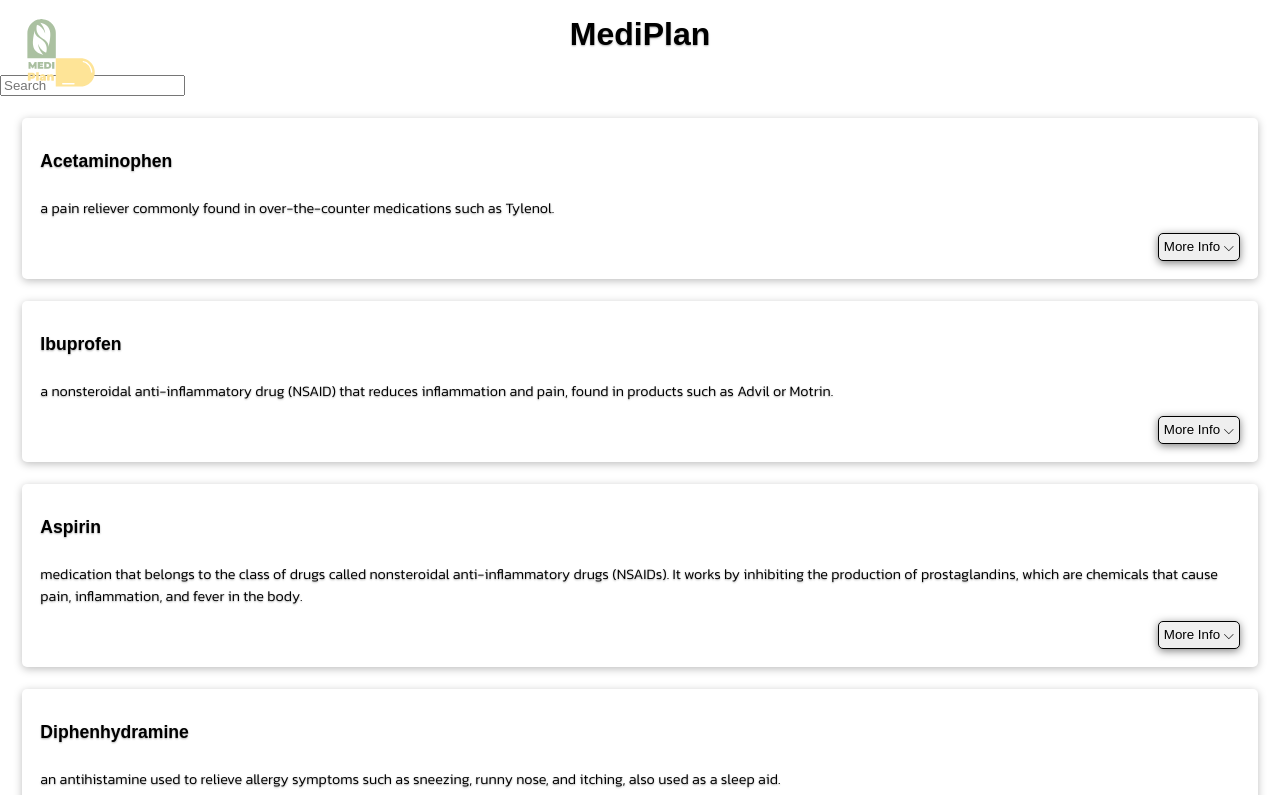
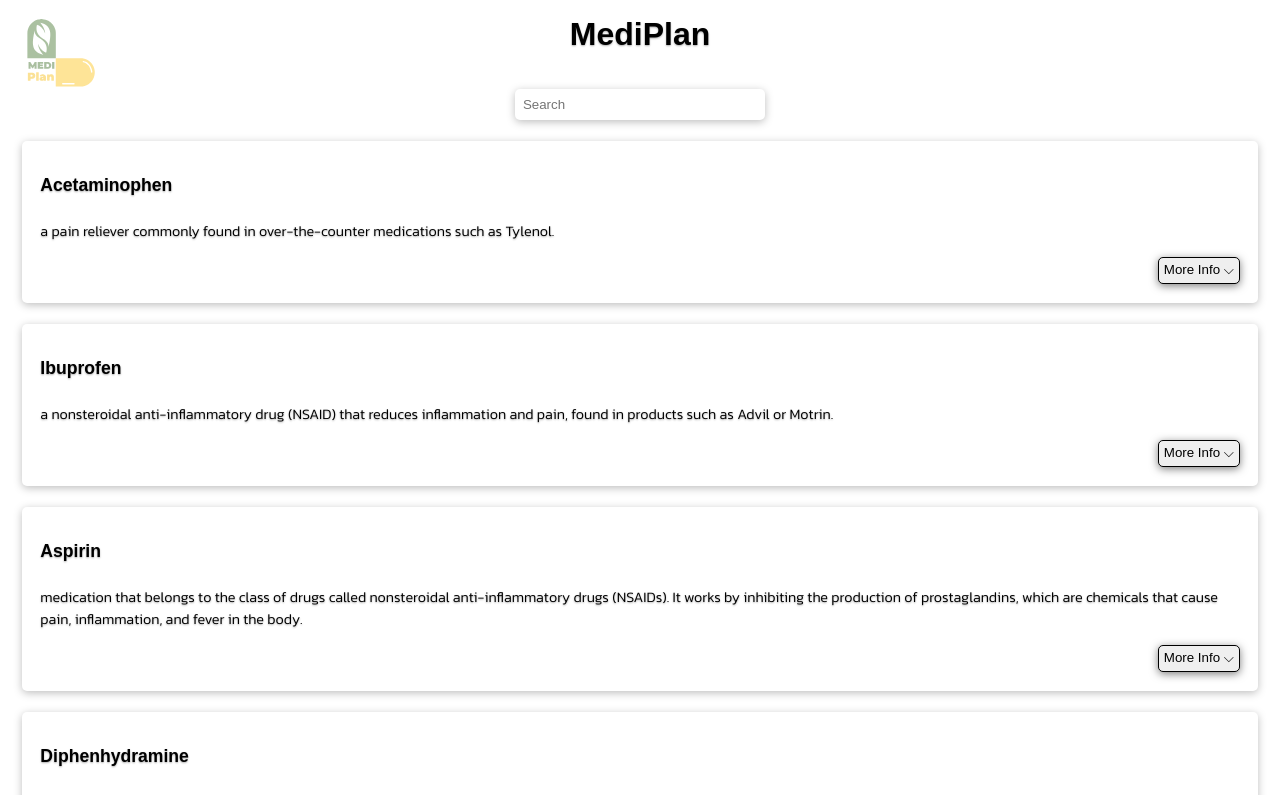
Before and after one commit to REFAEI91/capstone-project, a Next.js app: page / in a window 1280 px wide. Shown: the top 795 px of the page. Built offline with nearby package versions, Linux system fonts and the light colour scheme; a web font is replaced by a local one.

Commit message:
add styles

```diff
--- a/components/CardList.js
+++ b/components/CardList.js
@@ -7,7 +7,27 @@ const List = styled.ul`
   list-style: none;
   padding: 0;
 `;
+const SearchBar = styled.section`
+  margin: 1em;
+  display: flex;
+`;
+const Input = styled.input`
+  padding: 0.5rem;
+  border: none;
+  border-radius: 5px;
+  box-shadow: 0 2px 8px rgba(0, 0, 0, 0.26);
+  transition: width 0.3s ease-in-out;
+  width: 20%;
+  margin: 0 auto;
 
+  &:focus {
+    outline: none;
+    width: 100%;
+  }
+`;
+const Results = styled.p`
+  text-align: center;
+`;
 export default function CardList() {
   const [searchQuery, setSearchQuery] = useState("");
   const handleInputChange = (event) => {
@@ -22,13 +42,19 @@ export default function CardList() {
   console.log(filteredMedications);
   return (
     <>
-      <section>
-        <input type="text" placeholder="Search" onChange={handleInputChange} />
-      </section>
+      <SearchBar>
+        <Input type="text" placeholder="Search" onChange={handleInputChange} />
+      </SearchBar>
       <List>
         {filteredMedications.length > 0 ? (
           <>
-            {searchQuery && <p>{filteredMedications.length} results found</p>}
+            {searchQuery && (
+              <Results>
+                {filteredMedications.length === 1
+                  ? `1 result found`
+                  : `${filteredMedications.length} results found `}
+              </Results>
+            )}
             {filteredMedications.map((medication) => (
               <li key={medication.id}>
                 <Card medication={medication} />
@@ -36,7 +62,7 @@ export default function CardList() {
             ))}
           </>
         ) : (
-          <p>No results found</p>
+          <Results>No results found</Results>
         )}
       </List>
     </>
```
